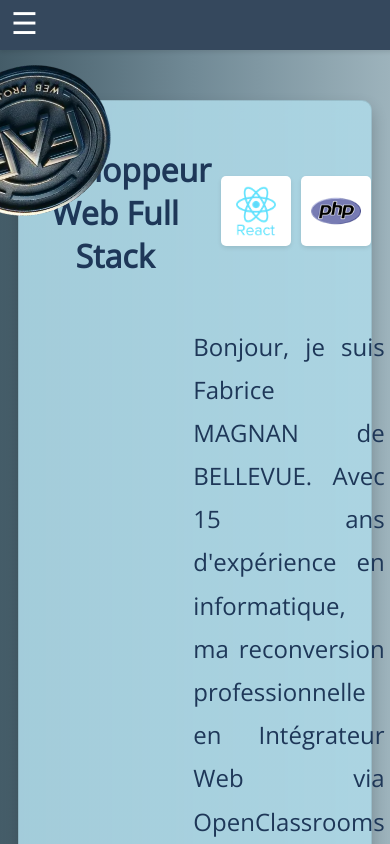
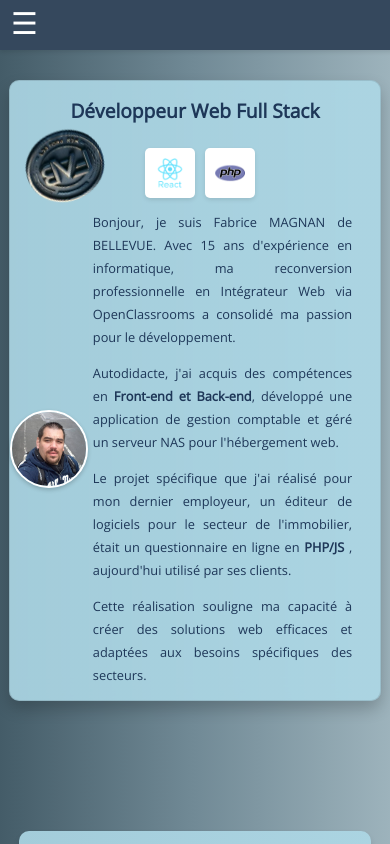
Before and after one commit to FabriceDevPro/PortfolioPro, a React (Vite) app: page / in a window 390 px wide. Shown: the top 844 px of the page. Built offline with nearby package versions, Linux system fonts and the light colour scheme.

Commit message:
mise en forme css avec variables et mixin pour general + about

```diff
--- a/src/sass/abstracts/_keyframes.scss
+++ b/src/sass/abstracts/_keyframes.scss
@@ -1,3 +1,4 @@
+//animation logo
 @keyframes slowSpin {
     from {
       transform: rotate(0deg);
@@ -6,3 +7,14 @@
       transform: rotate(360deg);
     }
   }
+//animation chargement section
+@keyframes fadeIn {
+  from {
+    opacity: 0;
+    transform: translateY(20px);
+  }
+  to {
+    opacity: 1;
+    transform: translateY(0);
+  }
+}
--- a/src/sass/abstracts/_mixin.scss
+++ b/src/sass/abstracts/_mixin.scss
@@ -0,0 +1,18 @@
+@import "./variables";
+@import "./keyframes";
+@mixin section-styles {
+    display: flex;
+    flex-direction: column;
+    align-items: center;
+    text-align: center;
+    margin: 50px auto;
+    padding: 20px;
+    border-radius: 10px;
+    background: $background-gradient-secondary;
+    backdrop-filter: blur(10px); // Flou d'arrière-plan pour améliorer la lisibilité
+    border: 1px solid rgba(0, 0, 0, 0.1); // Cadre subtil
+    box-shadow: 0 8px 16px $box-shadow-color;
+    max-width: 80%;
+    position: relative;
+    animation: fadeIn 1s ease-in-out;
+  }
--- a/src/sass/abstracts/_variables.scss
+++ b/src/sass/abstracts/_variables.scss
@@ -0,0 +1,5 @@
+  // Déclaration des variables de couleur
+  $primary-color: #1e3758;
+  $box-shadow-color: rgba(0, 0, 0, 0.2);
+  $background-gradient-primary: linear-gradient(to right, #445c68, #718a96, #9db3bc);
+  $background-gradient-secondary: linear-gradient(to bottom, rgba(173, 216, 230, 0.9), rgba(173, 216, 230, 0.9));
--- a/src/sass/base/_base.scss
+++ b/src/sass/base/_base.scss
@@ -1,9 +1,16 @@
+// Importation du fichier typography.scss
+@import "typography";
+@import "../abstracts/variables";
+
 body {
-    font-family: "Open Sans", Arial, sans-serif;
-    background-color: #fff;
-    color: #1e3758;
-    background: linear-gradient(to right, #445c68, #718a96, #9db3bc);
+    @include font-stack;
+    color: $primary-color;
+    background: $background-gradient-primary;
     margin: 0;
     padding: 0;
-    overflow-x: hidden; // Assurez-vous que le contenu ne dépasse pas de l'écran
+    overflow-x: hidden;
   }
+main{
+  display:flex;
+  flex-direction: column;
+}
--- a/src/sass/base/_typography.scss
+++ b/src/sass/base/_typography.scss
@@ -0,0 +1,4 @@
+// Mixin pour la font-family
+@mixin font-stack {
+    font-family: "Open Sans", Arial, sans-serif; /* Utilisation de la police Open Sans */
+  }
--- a/src/sass/main.scss
+++ b/src/sass/main.scss
@@ -1,4 +1,3 @@
-@use "abstracts/keyframes";
 @use "components/scrollbar";
 @use "components/scrollToTop";
 @use "components/social";
--- a/src/sass/pages/_home.scss
+++ b/src/sass/pages/_home.scss
@@ -6,8 +6,3 @@
 @use 'home/projet-perso' as projetPerso;
 @use "home/technicsskills";
 @use "home/contact";
-
-// @use "pages/technicsskills";
-// @use "pages/skills";
-// @use "pages/skillCard";
-// @use "pages/projects";
--- a/src/sass/pages/home/_about.scss
+++ b/src/sass/pages/home/_about.scss
@@ -1,19 +1,7 @@
 // styles/About.scss
+@import "../../abstracts/mixin";
 .about-section {
-  display: flex;
-  flex-direction: column;
-  align-items: center;
-  text-align: center;
-  margin: 50px auto;
-  padding: 20px;
-  border-radius: 10px;
-  background: linear-gradient(to bottom, rgba(173, 216, 230, 0.9), rgba(173, 216, 230, 0.9));
-  backdrop-filter: blur(10px); // Flou d'arrière-plan pour améliorer la lisibilité
-  border: 1px solid rgba(0, 0, 0, 0.1); // Cadre subtil
-  box-shadow: 0 8px 16px rgba(0, 0, 0, 0.2);
-  max-width: 80%;
-  position: relative;
-  animation: fadeIn 1s ease-in-out;
+  @include section-styles;
 
   .about-section__logo-container {
     display: flex;
@@ -33,12 +21,14 @@
   }
   .about-section__header {
     display: flex;
+    flex-direction: row;
     align-items: center;
-    justify-content: space-between; // Ajustez selon l'espacement désiré
+    justify-content: center;
+    width: 100%;
 
 
       .about-section__title {
-        color: #1e3758; // La couleur que vous avez choisie
+        color: $primary-color; // La couleur que vous avez choisie
         font-size: 2.0em; // Une taille plus grande pour le titre
         margin-bottom: 1.5rem;
       }
@@ -75,63 +65,100 @@
 
     .about-section__photo {
       border-radius: 50%;
-      width: 150px;
-      height: 150px;
+      width: 15%;
+      height: 15%;
       object-fit: cover;
       border: 4px solid white;
       box-shadow: 0 2px 4px rgba(0, 0, 0, 0.2);
     }
 
     .about-section__description {
-      color: #1e3758; // La couleur pour le texte
+      color: $primary-color; // La couleur pour le texte
       font-size: 1.5em;
       line-height: 1.8;
     }
   }
 }
-@keyframes fadeIn {
-  from {
-    opacity: 0;
-    transform: translateY(20px);
+  @media only screen and (max-width: 1024px) {
+    .about-section .about-section__logo-container .about-section__logo {
+      max-width: 45%; /* Légèrement plus petit sur écrans moyens */
     }
-  to {
-    opacity: 1;
-    transform: translateY(0);
+    .about-section .about-section__content .about-section__photo {
+      min-width: 20%;
+      min-height: 20%;
+      border: 2px solid white;
+    }
+    .about-section .about-section__header .about-section__title{
+      font-size: 1.8em;
+    }
+    .about-section .about-section__content .about-section__description{
+      font-size: 1.2em;
     }
   }
 
-  @media (max-width: 768px) {
-    .About {
-        padding: 20px;
-
-        .logo-container {
-            top: -35px; /* Ajuster la position pour les petits écrans */
-            left: -0px; /* Ajuster la position pour les petits écrans */
+  @media only screen and (min-width: 1025px) {
+    /* Vos styles pour ordinateurs de bureau ici */
   }
-        .section-title {
-            font-size: 1.5em; // Une taille plus grande pour le titre
-            margin-bottom: 1.0rem;
+  @media only screen and (min-width: 901px) and (max-width: 1024px) {
+    .about-section .about-section__logo-container .about-section__logo {
+      max-width: 40%; /* Légèrement plus petit sur écrans moyens */
     }
-        .profile-photo {
-            width: 100px;
-            height: 100px;
-        }
-        .About_Me {
-            font-size: 0.8em;
-        }
-        .about-content {
-            flex-direction: column;
-            text-align: center;
+    .about-section .about-section__header {
+      justify-content: end;
     }
   }
-
+  @media only screen and (min-width: 769px) and (max-width: 900px) {
+    .about-section .about-section__logo-container .about-section__logo {
+      max-width: 35%; /* Réduire la taille du logo pour s'adapter à la plage 901px à 1024px */
     }
-  /* Petits écrans */
-  @media (max-width: 600px) {
-
+    .about-section .about-section__content .about-section__photo {
+      min-width: 20%;
+      min-height: 20%;
+      border: 2px solid white;
+    }
+    .about-section .about-section__header .about-section__title{
+      font-size: 1.5em;
+    }
+    .about-section .about-section__content .about-section__description{
+      font-size: 1.0em;
+    }
+  }
+  @media only screen and (max-width: 768px) {
+    .about-section {
+      margin: 30px auto;
+      padding: 0px;
+      max-width: 95%;
     }
 
-  /* Écrans moyens */
-  @media (min-width: 601px) and (max-width: 900px) {
-
+    .about-section .about-section__logo-container {
+      top: 40px;
+      left: -260px;
     }
+    .about-section .about-section__logo-container .about-section__logo {
+      max-width: 25%; /* Plus petit sur smartphones */
+    }
+    .about-section .about-section__header {
+      display:flex;
+      flex-direction: column;
+      justify-content: center;
+    }
+    .about-section .about-section__header .about-section__logos .about-section__logo-card .about-section__card__logo {
+      width: 30px;
+    }
+    .about-section .about-section__header .about-section__title{
+      font-size: 1.2em;
+    }
+    .about-section .about-section__content .about-section__description{
+      font-size: 0.8em;
+      width: 70%;
+    }
+    .about-section .about-section__content {
+      gap: 5px;
+      justify-content: normal;
+    }
+    .about-section .about-section__content .about-section__photo {
+      min-width: 20%;
+      min-height: 20%;
+      border: 2px solid white;
+    }
+  }
```
Lines whose indentation alone changed are shown as unchanged.
